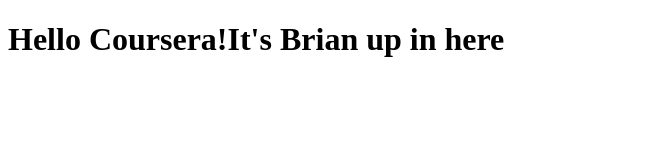
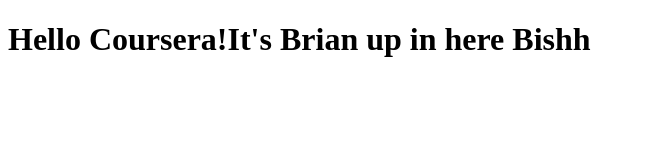
Before and after one commit to Dileactt/coursera-test, a plain HTML site: page site/index.html in a window 1280 px wide. Shown: the whole page, without its empty margins (0-645 px from the left). Drawn offline with Linux system fonts and the light colour scheme.

Commit message:
Slight change to the code

```diff
--- a/site/index.html
+++ b/site/index.html
@@ -4,6 +4,6 @@
     <title>Hello Coursera!</title>
 </head>
 <body>
-<h1>Hello Coursera!It's Brian up in here</h1>
+<h1>Hello Coursera!It's Brian up in here Bishh</h1>
 </body>
 </html>
```
